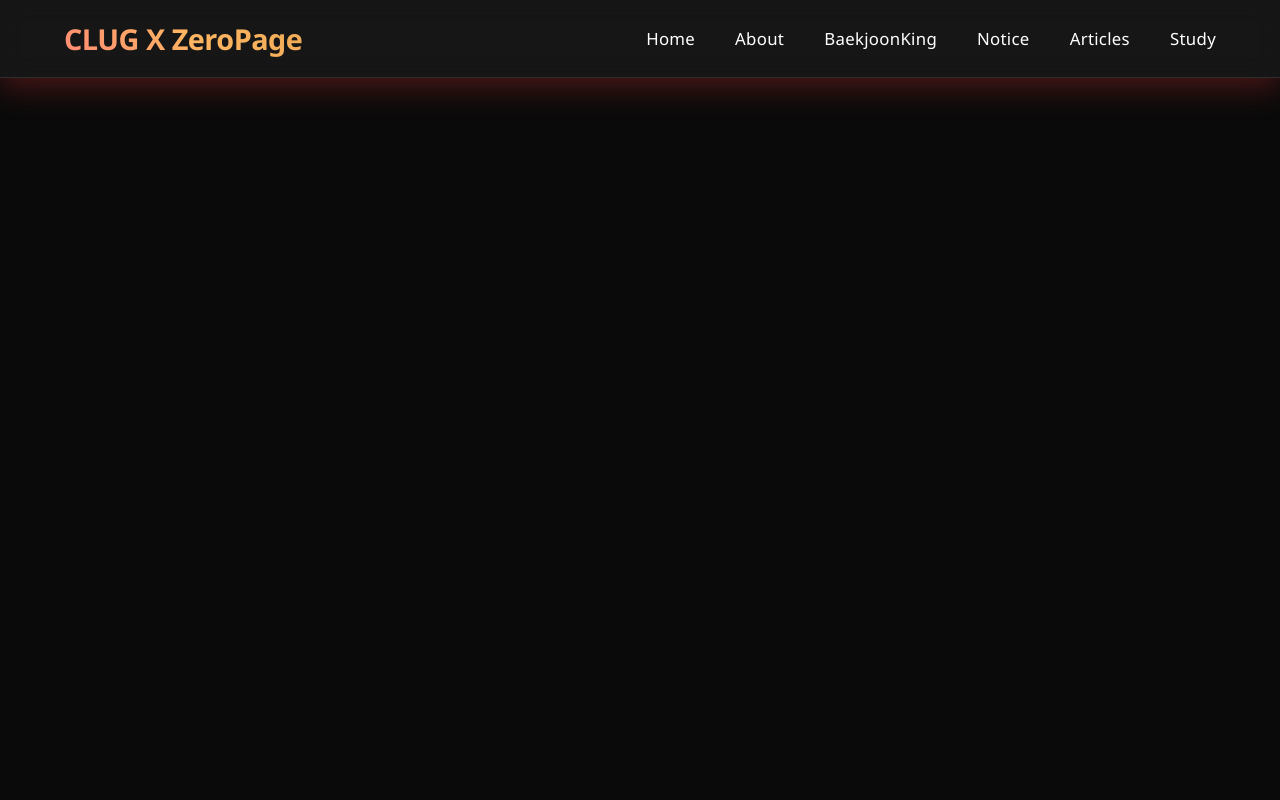
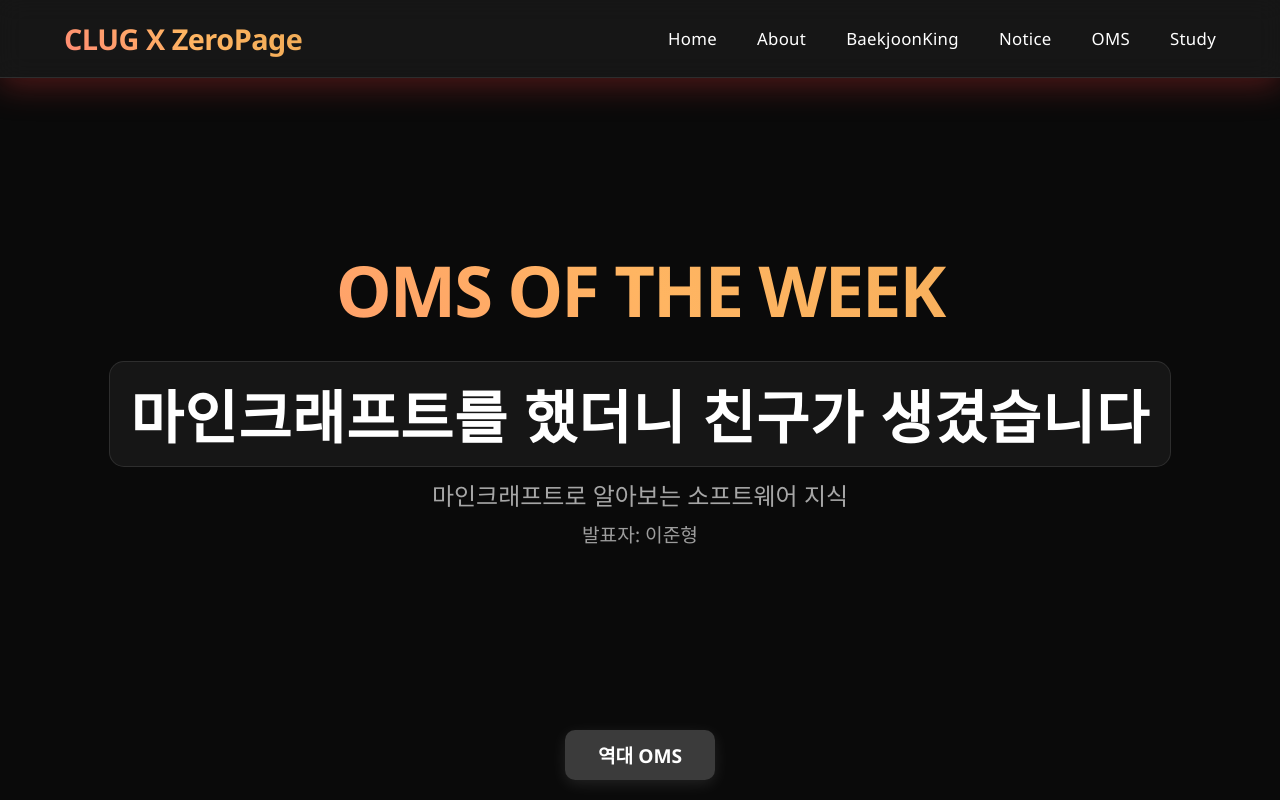
Before and after one commit to CLUGXZeroPage/cz-portal-FE, a Vue app: page /oms_week in a window 1280 px wide. Built offline with nearby package versions, Linux system fonts and the light colour scheme.

Commit message:
ADD: OMS page simply

```diff
--- a/package.json
+++ b/package.json
@@ -13,7 +13,8 @@
     "gsap": "^3.12.7",
     "vue": "^3.5.13",
     "vue-neon-light": "^1.0.5",
-    "vue-router": "^4.5.0"
+    "vue-router": "^4.5.0",
+    "vue3-typer": "^1.0.0"
   },
   "devDependencies": {
     "@vitejs/plugin-vue": "^5.2.1",
--- a/src/components/NavBar.vue
+++ b/src/components/NavBar.vue
@@ -7,7 +7,7 @@
         <li><router-link to="/about">About</router-link></li>
         <li><router-link to="/baekjoonking">BaekjoonKing</router-link></li>
         <li><router-link to="/notice">Notice</router-link></li>
-        <li><router-link to="/articles">Articles</router-link></li>
+        <li><router-link to="/oms_week">OMS</router-link></li>
         <li><router-link to="/study">Study</router-link></li>
       </ul>
     </div>
--- a/src/pages/Articles.vue
+++ /dev/null
@@ -1,78 +0,0 @@
-<template>
-  <div class="article-container">
-    <div class = "content">
-      <transition name="fade-title">
-        <h1 v-if="show" class="title">coming soon</h1>
-      </transition>
-    </div>
-  </div>
-</template>
-
-<script>
-import {ref, onMounted} from "vue";
-
-export default {
-  name: "Articles",
-  setup() {
-    const show = ref(false);
-
-    onMounted(() => {
-      show.value = true; // 페이지가 로드되면 애니메이션 실행
-    });
-
-    return {show};
-  },
-};
-</script>
-
-<style scoped>
-.title {
-  font-size: 5.5vw;
-  font-weight: 800;
-  margin-bottom: 2rem;
-  background: linear-gradient(45deg, #1E3A8A, #2563EB, #38BDF8, #60A5FA);;
-  -webkit-background-clip: text;
-  background-clip: text;
-  -webkit-text-fill-color: transparent;
-  animation: gradient 8s linear infinite;
-  background-size: 300%;
-  line-height: 1.1;
-  text-transform: uppercase;
-  letter-spacing: -2px;
-}
-
-.fade-title-enter-active {
-  transition: opacity 1s ease, transform 0.8s ease;
-}
-
-.fade-title-enter-from {
-  opacity: 0;
-  transform: translateY(10px);
-}
-
-.fade-content-enter-active {
-  transition: opacity 1s ease 0.5s, transform 0.8s ease 0.5s;
-}
-
-.fade-content-enter-from {
-  opacity: 0;
-  transform: translateY(10px);
-}
-
-.article-container {
-  min-height: 100vh;
-  display: flex;
-  justify-content: center;
-  align-items: center;
-  position: relative;
-  overflow: hidden;
-}
-
-.content {
-  max-width: 1400px;
-  width: 100%;
-  text-align: center;
-  position: relative;
-  z-index: 1;
-}
-</style>
--- /dev/null
+++ b/src/pages/oms.vue
@@ -0,0 +1,141 @@
+<template>
+  <div class="oms-container">
+    <div class="content">
+      <transition name="fade-title">
+        <h1 v-if="show" class="title">OMS of the Week</h1>
+      </transition>
+
+      <transition name="fade-content">
+        <p v-if="show" class="oms-title">{{ omsTitle }}</p>
+      </transition>
+
+      <transition name="fade-content">
+        <p v-if="show" class="description">{{ description }}</p>
+      </transition>
+
+      <transition name="fade-content">
+        <p v-if="show" class="presenter">발표자: {{ presenter }}</p>
+      </transition>
+    </div>
+
+    <transition name="fade-content">
+      <footer v-if="show" class="footer">
+        <router-link to="/omss" class="btn">역대 OMS</router-link>
+      </footer>
+    </transition>
+  </div>
+</template>
+
+<script>
+import { ref, onMounted } from "vue";
+
+export default {
+  name: "Oms",
+  setup() {
+    const show = ref(false);
+
+    // 새로운 OMS title 추가
+    const omsTitle = ref("마인크래프트를 했더니 친구가 생겼습니다");
+    const description = ref("마인크래프트로 알아보는 소프트웨어 지식");
+    const presenter = ref("이준형");
+
+    onMounted(() => {
+      show.value = true;
+    });
+
+    return { show, omsTitle, description, presenter };
+  },
+};
+</script>
+
+<style scoped>
+.fade-title-enter-active {
+  transition: opacity 1s ease, transform 0.8s ease;
+}
+
+.fade-title-enter-from {
+  opacity: 0;
+  transform: translateY(10px);
+}
+
+.fade-content-enter-active {
+  transition: opacity 1s ease 0.5s, transform 0.8s ease 0.5s;
+}
+
+.fade-content-enter-from {
+  opacity: 0;
+  transform: translateY(10px);
+}
+
+.oms-container {
+  min-height: 100vh;
+  display: flex;
+  flex-direction: column;
+  justify-content: center;
+  align-items: center;
+  position: relative;
+  overflow: hidden;
+  text-align: center;
+}
+
+.content {
+  max-width: 1400px;
+  width: 100%;
+  position: relative;
+  z-index: 1;
+}
+
+.oms-title {
+  font-size: 4.5vw;
+  font-weight: 700;
+  color: white;
+  padding: 10px 20px;
+  background: var(--glass-bg);
+  border: var(--border);
+  border-radius: 15px;
+  display: inline-block;
+  letter-spacing: 1px;
+}
+
+.description {
+  font-size: 1.5rem;
+  margin-top: 10px;
+  color: rgba(255, 255, 255, 0.8);
+}
+
+.presenter {
+  font-size: 1.2rem;
+  margin-top: 5px;
+  color: rgba(255, 255, 255, 0.6);
+}
+
+.footer {
+  position: absolute;
+  bottom: 20px;
+  width: 100%;
+  display: flex;
+  justify-content: center;
+  gap: 40px;
+}
+
+.btn {
+  width: 150px;
+  height: 50px;
+  font-size: 1.2rem;
+  font-weight: bold;
+  color: white;
+  text-decoration: none;
+  border-radius: 10px;
+  display: flex;
+  align-items: center;
+  justify-content: center;
+  background: rgba(255, 255, 255, 0.2);
+  box-shadow: 0 4px 15px rgba(255, 255, 255, 0.1);
+  transition: all 0.3s ease-in-out;
+}
+
+.btn:hover {
+  background: rgba(255, 255, 255, 0.4);
+  box-shadow: 0 6px 20px rgba(255, 255, 255, 0.2);
+}
+</style>
--- a/src/router/index.js
+++ b/src/router/index.js
@@ -4,13 +4,14 @@
 import BaekjoonKing from '@/pages/BaekjoonKing.vue';
 import BaekjoonKingWait from '@/pages/BaekjoonKingWaiting.vue';
 import Notice from '@/pages/Notice.vue';
-import Articles from '@/pages/Articles.vue';
+import Oms from '@/pages/oms.vue';
 import ZeroPage from '@/pages/ZeroPage.vue';
 import Clug from '@/pages/Clug.vue';
 import Sign from '@/pages/SignEvent.vue';
 import Ranking from '@/pages/Ranking.vue';
 import CurrentRanking from '@/pages/CurrentRanking.vue';
 import Study from '@/pages/Study.vue'
+import Omss from '@/pages/omss.vue'
 
 const routes = [
     { path: '/', component: Home },
@@ -19,12 +20,13 @@
     { path: '/clug', component: Clug },
     { path: '/baekjoonking', component: BaekjoonKing },
     { path: '/notice', component: Notice },
-    { path: '/articles', component: Articles },
+    { path: '/oms_week', component: Oms },
     { path: '/sign', component: Sign },
     { path: '/rank', component: Ranking},
     { path: '/current-rank', component:CurrentRanking},
     { path: '/study', component:Study},
     { path: '/baekjoonking-wait', component:BaekjoonKingWait},
+    { path: '/omss', component:Omss}
 ];
 
 const router = createRouter({
```
Also changed, not shown: src/pages/omss.vue (added, +11 -0 lines), 1 other file (tests, documents, lock files or other folders).
